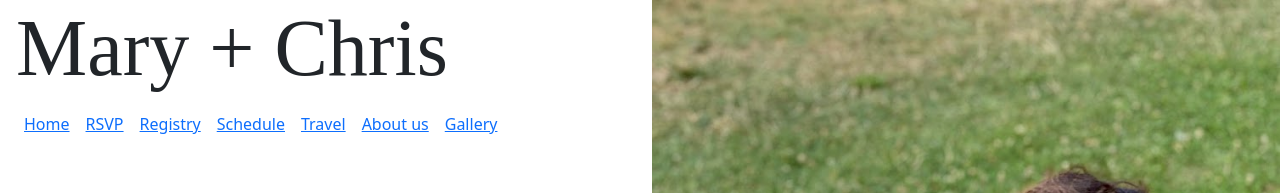
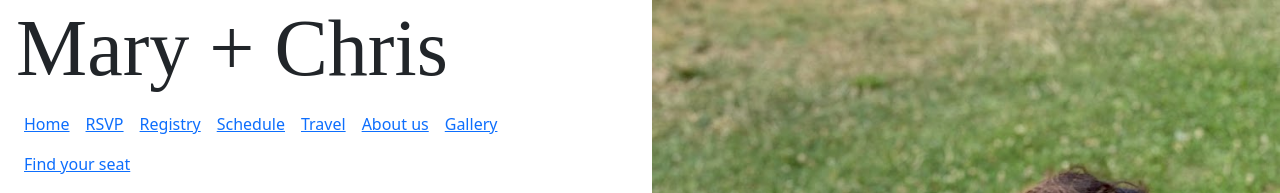
Before and after one commit to maryandchris/maryandchris.github.io, a plain HTML site: page aboutus.html in a window 1280 px wide. Shown: the top 193 px of the page. Drawn offline with nearby package versions, Linux system fonts and the light colour scheme; a web font is replaced by a local one.

Commit message:
update nav

```diff
--- a/aboutus.html
+++ b/aboutus.html
@@ -22,6 +22,7 @@
                     <li><a class='navitem' href="travel.html">Travel</a></li>
                     <li><a class='navitem' href="aboutus.html">About us</a></li>
                     <li><a class='navitem' href="gallery.html">Gallery</a></li>
+                    <li><a class='navitem' href="seatfinder.html">Find your seat</a></li>
                 </ul>
                 </br>
                 </br>
```
Also changed, not shown: gallery.html (+1 -0 lines), rsvp.html (+1 -0 lines), schedule.html (+1 -0 lines), travel.html (+1 -0 lines).
